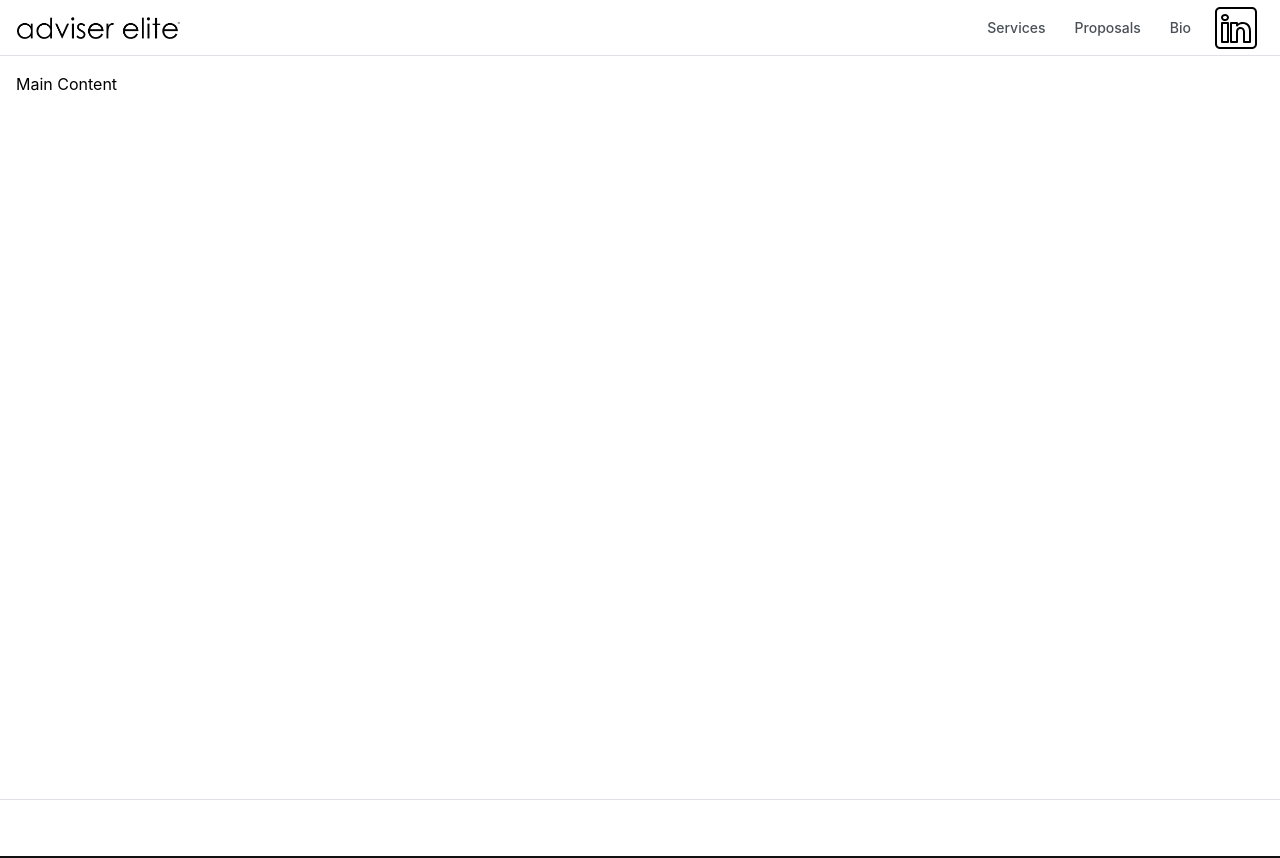
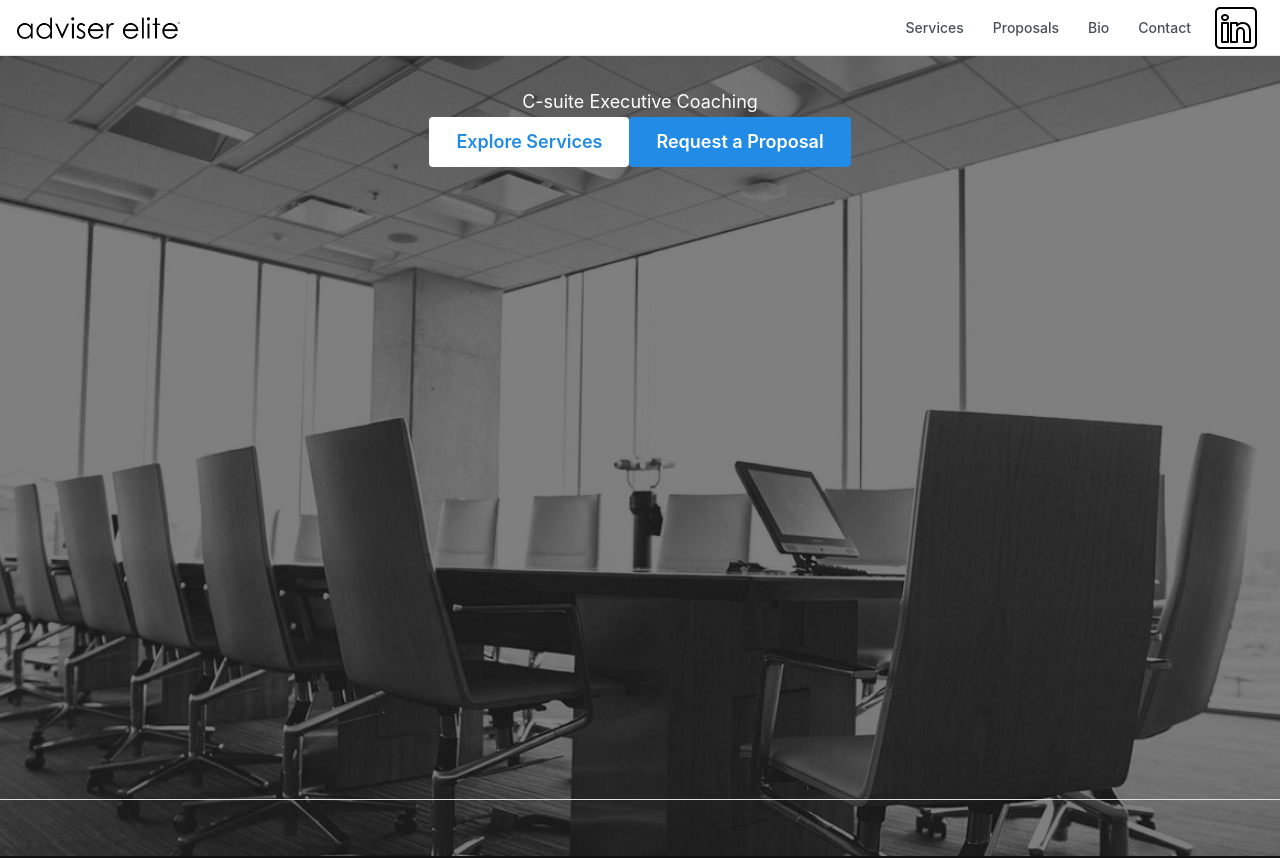
Before and after one commit to marklund117/adviserelite, a Next.js app: page / in a window 1280 px wide. Shown: the top 858 px of the page. Built offline with nearby package versions, Linux system fonts and the light colour scheme.

Commit message:
starting on hero section

```diff
--- /dev/null
+++ b/app/contact/page.tsx
@@ -0,0 +1,8 @@
+// contact page
+// import tailwind global CSS
+import '../styles/globals.css'
+
+// here's the main dish
+export default function Contact() {
+  return <div className="p-4 h-[100vh]">Contact content.</div>
+}
--- a/app/page.tsx
+++ b/app/page.tsx
@@ -1,7 +1,10 @@
+// import hero image
+import HeroSection from '../components/HeroSection/HeroSection'
+
 export default function HomePage() {
   return (
     <>
-    <div className="p-4 h-[100vh]">Main Content</div>
+    <HeroSection />
     </>
   );
 }
--- /dev/null
+++ b/components/HeroSection/HeroSection.tsx
@@ -0,0 +1,27 @@
+import cx from 'clsx';
+import { BackgroundImage, Button, Container, Overlay, Text, Title, Center } from '@mantine/core';
+
+export default function HeroSection() {
+  return (
+    <div className="relative z-1 h-[100vh]">
+      <BackgroundImage src="greyscalebanner.png" className="absolute inset-0 w-full h-[50vh] sm:h-75vh md:h-[100vh] object-cover">
+        <div className="absolute inset-0 bg-black bg-opacity-50"></div>
+      </BackgroundImage>
+      <Center p="xl" className="relative z-10 flex flex-col text-center">
+      <Container size="xl">
+        <Text size="lg" c="white">
+            C-suite Executive Coaching
+        </Text>
+      </Container>
+      <Container size="xl">
+        <Button variant="white" size="lg">
+            Explore Services
+        </Button>
+        <Button size="lg">
+            Request a Proposal
+        </Button>
+      </Container>
+      </Center>
+    </div>
+  );
+}
--- a/components/SiteHeader/SiteHeader.tsx
+++ b/components/SiteHeader/SiteHeader.tsx
@@ -12,6 +12,7 @@ const links = [
   { link: '/services', label: 'Services' },
   { link: '/proposals', label: 'Proposals' },
   { link: '/bio', label: 'Bio' },
+  { link: '/contact', label: 'Contact' },
 ];
 
 // header component
```
